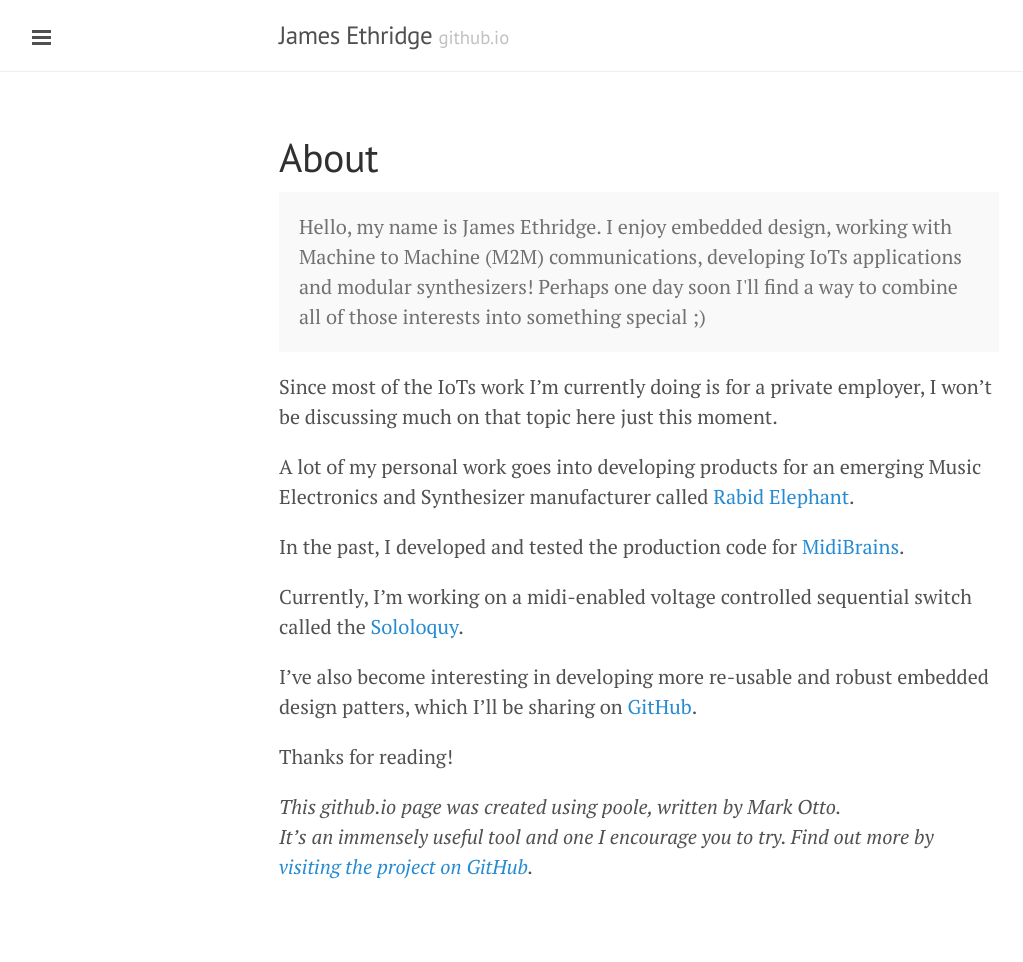
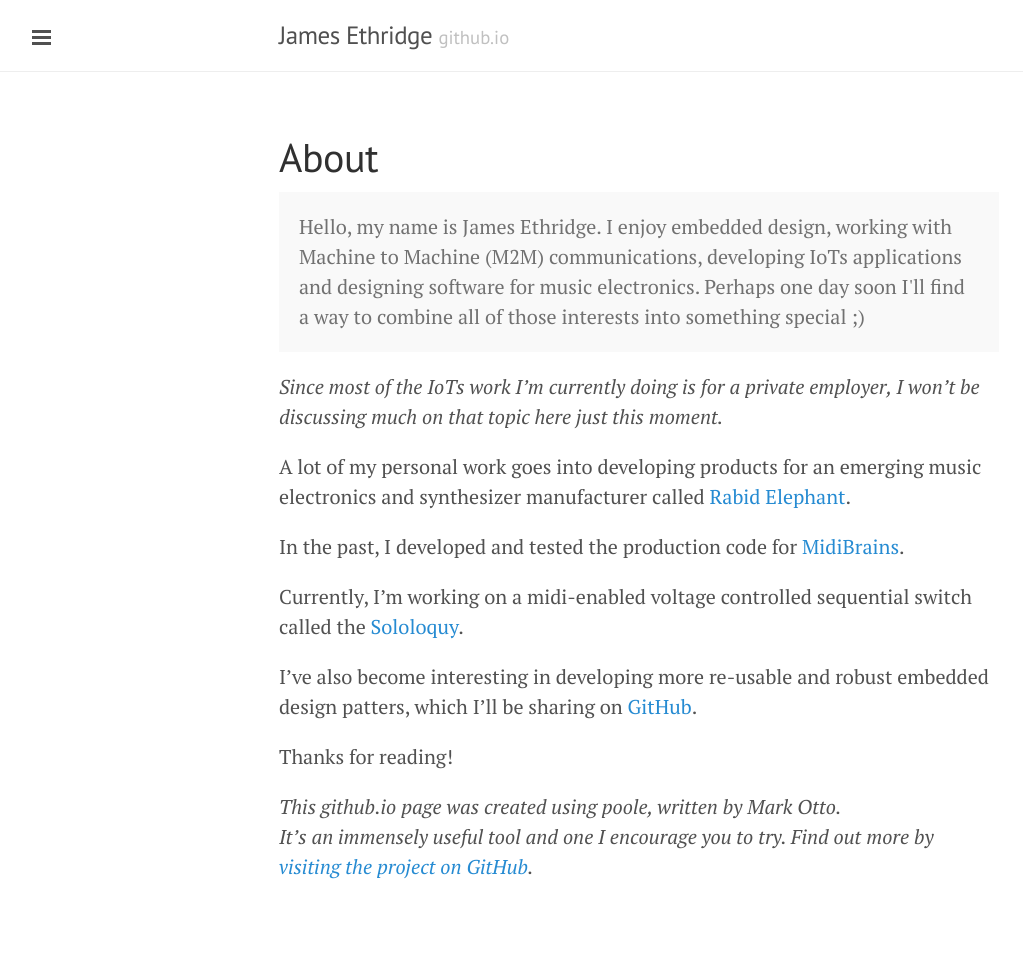
Before and after one commit to jeethridge/jeethridge.github.io, a Jekyll site: the page built from about.md, in a window 1280 px wide. Shown: the whole page, without its empty margins (1-1024 px from the left). Built offline with Jekyll 4.4.1, drawn with Linux system fonts in a browser that asks for light colours; Markdown is read by kramdown in place of the engine named in the settings.

Commit message:
Update to sidebar and about.

```diff
--- a/_includes/sidebar.html
+++ b/_includes/sidebar.html
@@ -25,7 +25,6 @@
       {% endif %}
     {% endfor %}
 
-    <a class="sidebar-nav-item" href="{{ site.github.repo }}">GitHub project</a>
     <a class="sidebar-nav-item" href="http://www.rabidelephant.com">Rabid Elephant</a>
     <span class="sidebar-nav-item">Currently v{{ site.version }}</span>
   </nav>
--- a/about.md
+++ b/about.md
@@ -5,15 +5,15 @@ title: About
 
 <p class="message">
   Hello, my name is James Ethridge. I enjoy embedded design, working with Machine to Machine (M2M)
-  communications, developing IoTs applications and modular synthesizers!
+  communications, developing IoTs applications and designing software for music electronics.
   Perhaps one day soon I'll find a way to combine all of those interests into something special ;)
 </p>
 
-Since most of the IoTs work I'm currently doing is for a private employer,
-I won't be discussing much on that topic here just this moment.
+*Since most of the IoTs work I'm currently doing is for a private employer,
+I won't be discussing much on that topic here just this moment.*
 
-A lot of my personal work goes into developing products for an emerging Music Electronics
-and Synthesizer manufacturer called [Rabid Elephant](http://www.rabidelephant.com).
+A lot of my personal work goes into developing products for an emerging music electronics
+and synthesizer manufacturer called [Rabid Elephant](http://www.rabidelephant.com).
 
 In the past, I developed and tested the production code for [MidiBrains](http://www.rabidelephant.com/products/midibrains/index.html).
 
```
